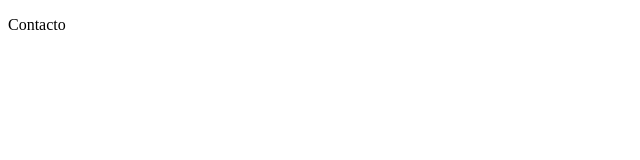
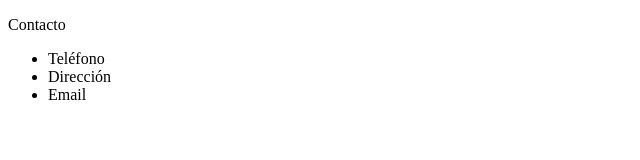
Before and after one commit to valenvier/FullStack, a plain HTML site: page contacto.html in a window 1280 px wide. Shown: the whole page, without its empty margins (0-640 px from the left). Drawn offline with Linux system fonts and the light colour scheme.

Commit message:
Datos de contacto introducidos

```diff
--- a/contacto.html
+++ b/contacto.html
@@ -8,5 +8,10 @@
 </head>
 <body>
     <p>Contacto</p>
+    <ul>
+        <li>Teléfono</li>
+        <li>Dirección</li>
+        <li>Email</li>
+    </ul>
 </body>
 </html>
```
